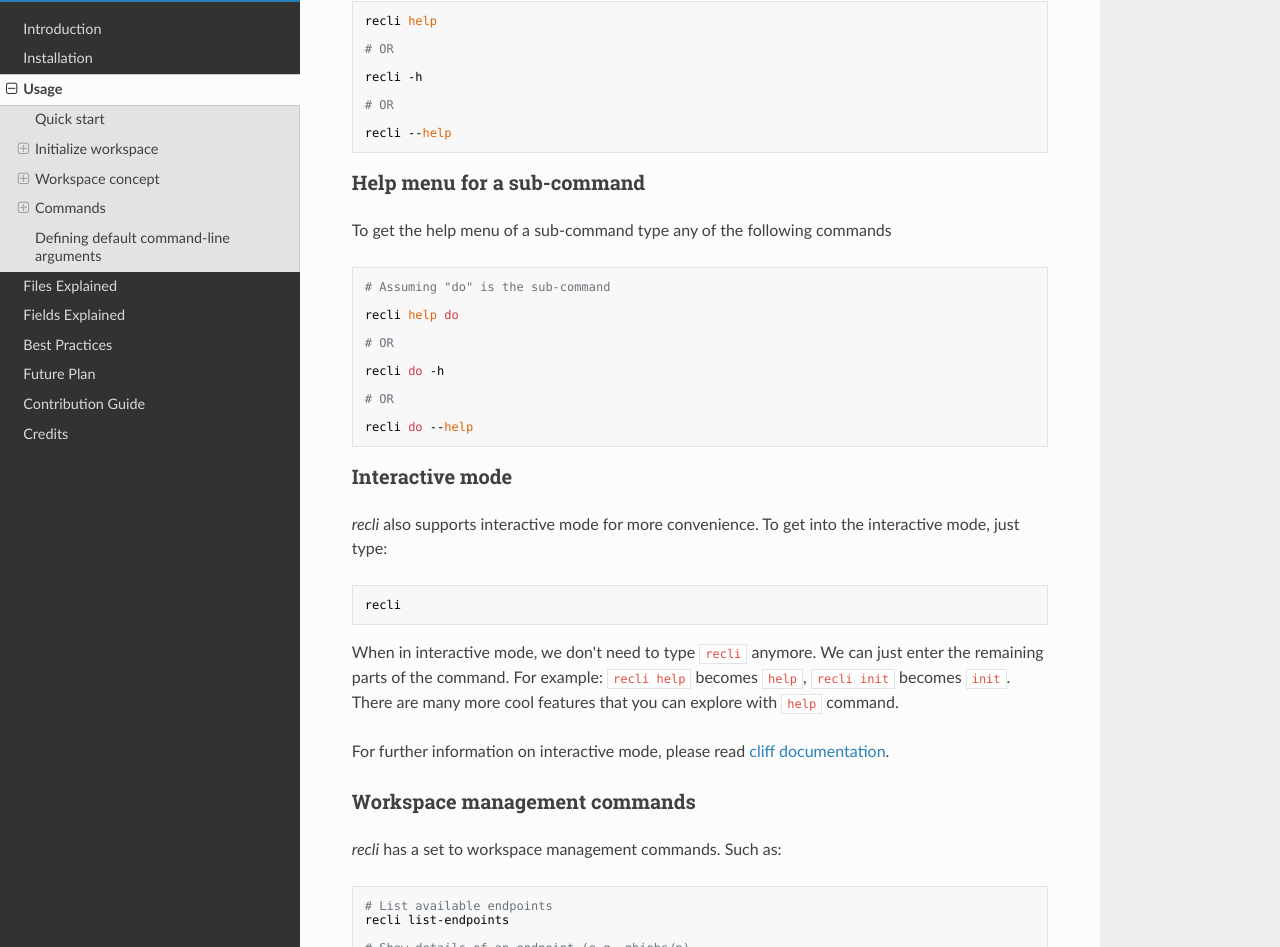
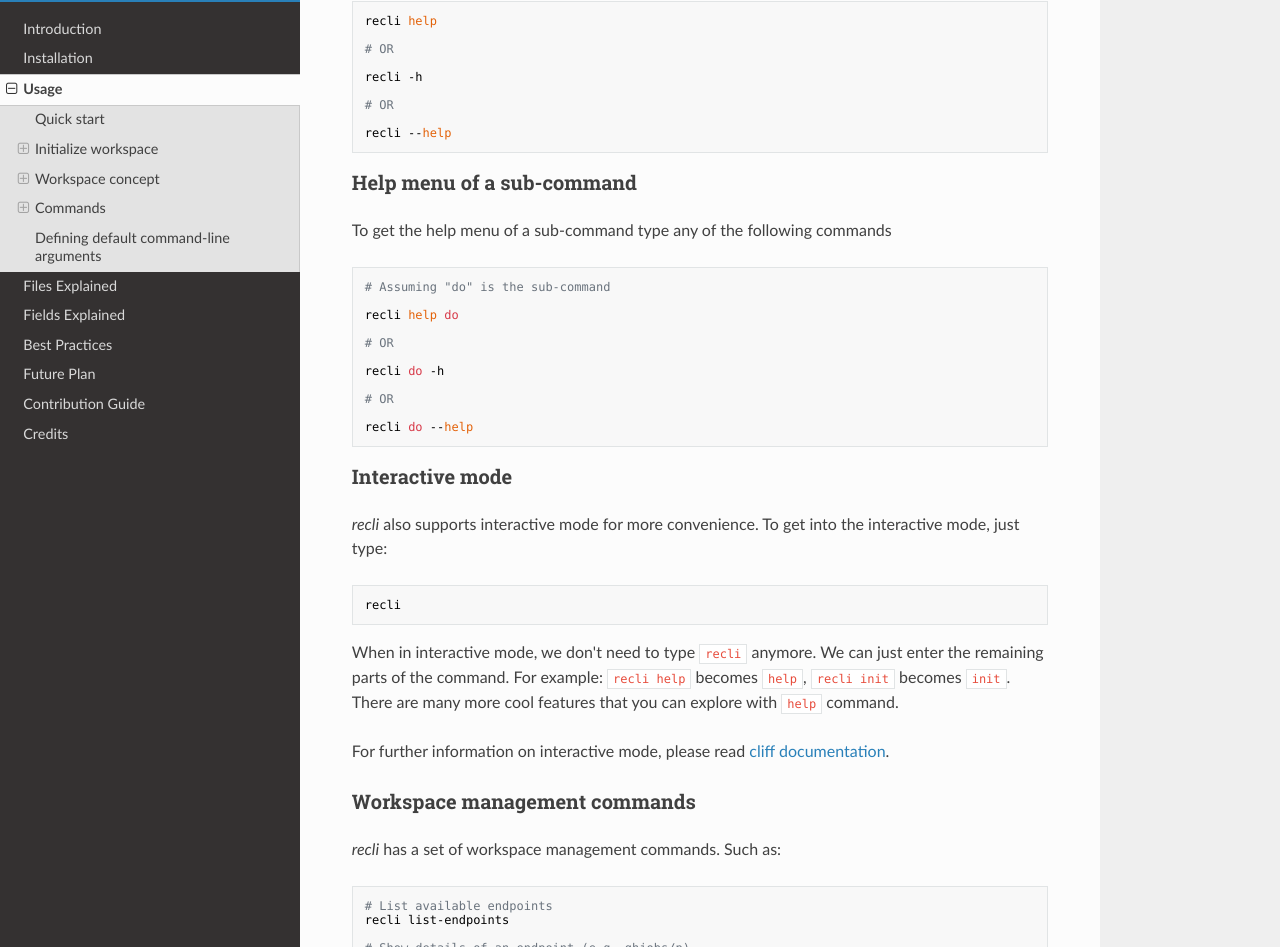
Before and after one commit to sayanarijit/RESTEasyCLI, an MkDocs documentation site: the page built from docs/usage.md, in a window 1280 px wide and 1400 px high, scrolled down 1547 px. Shown: the part 91-1038 px from the top of the window. Built offline with MkDocs 1.6.1, drawn with Linux system fonts in a browser that asks for light colours; nearby versions of some CDN libraries.

Commit message:
Update usage.md

````diff
--- a/docs/usage.md
+++ b/docs/usage.md
@@ -61,7 +61,7 @@ recli -h
 recli --help
 ```
 
-### Help menu for a sub-command
+### Help menu of a sub-command
 
 To get the help menu of a sub-command type any of the following commands
 
@@ -94,7 +94,7 @@ For further information on interactive mode, please read [cliff documentation](h
 
 ### Workspace management commands
 
-*recli* has a set to workspace management commands. Such as:
+*recli* has a set of workspace management commands. Such as:
 
 ```bash
 # List available endpoints
````
